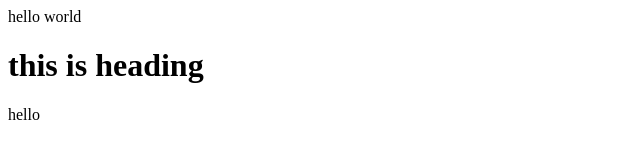
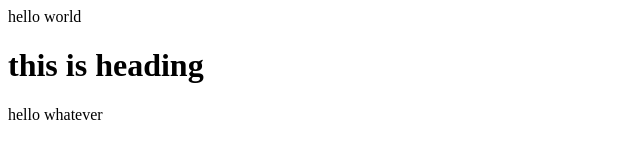
Before and after one commit to ShoroukEzzeldin/git-one, a plain HTML site: page index.html in a window 1280 px wide. Shown: the full height of the page, 0-640 px from the left. Drawn offline with Linux system fonts and the light colour scheme.

Commit message:
edited index

```diff
--- a/index.html
+++ b/index.html
@@ -1,3 +1,4 @@
 <name>hello world</name>
 <h1>this is heading</h1>
 <body>hello</body>
+<body>whatever</body>
```
